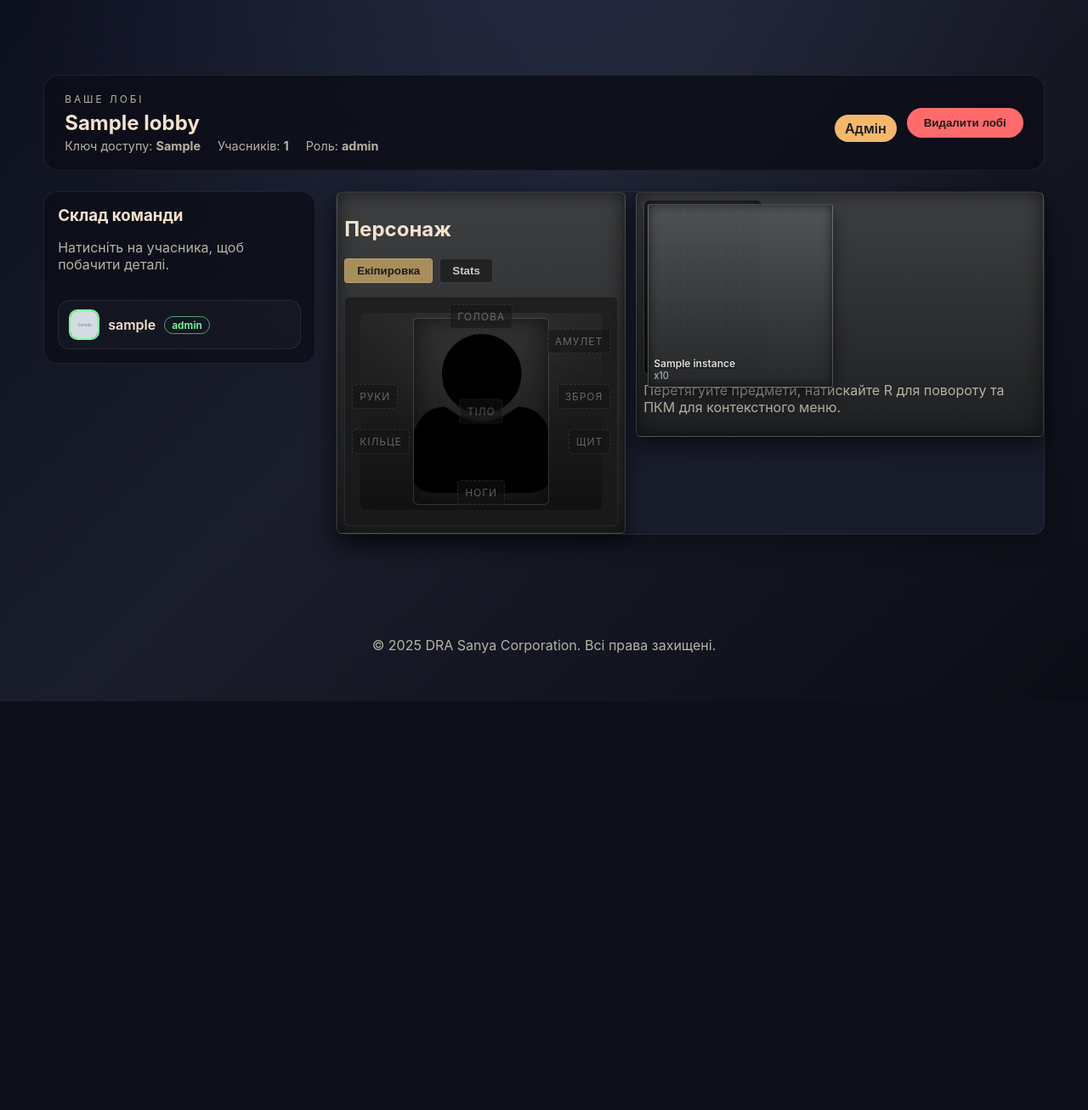
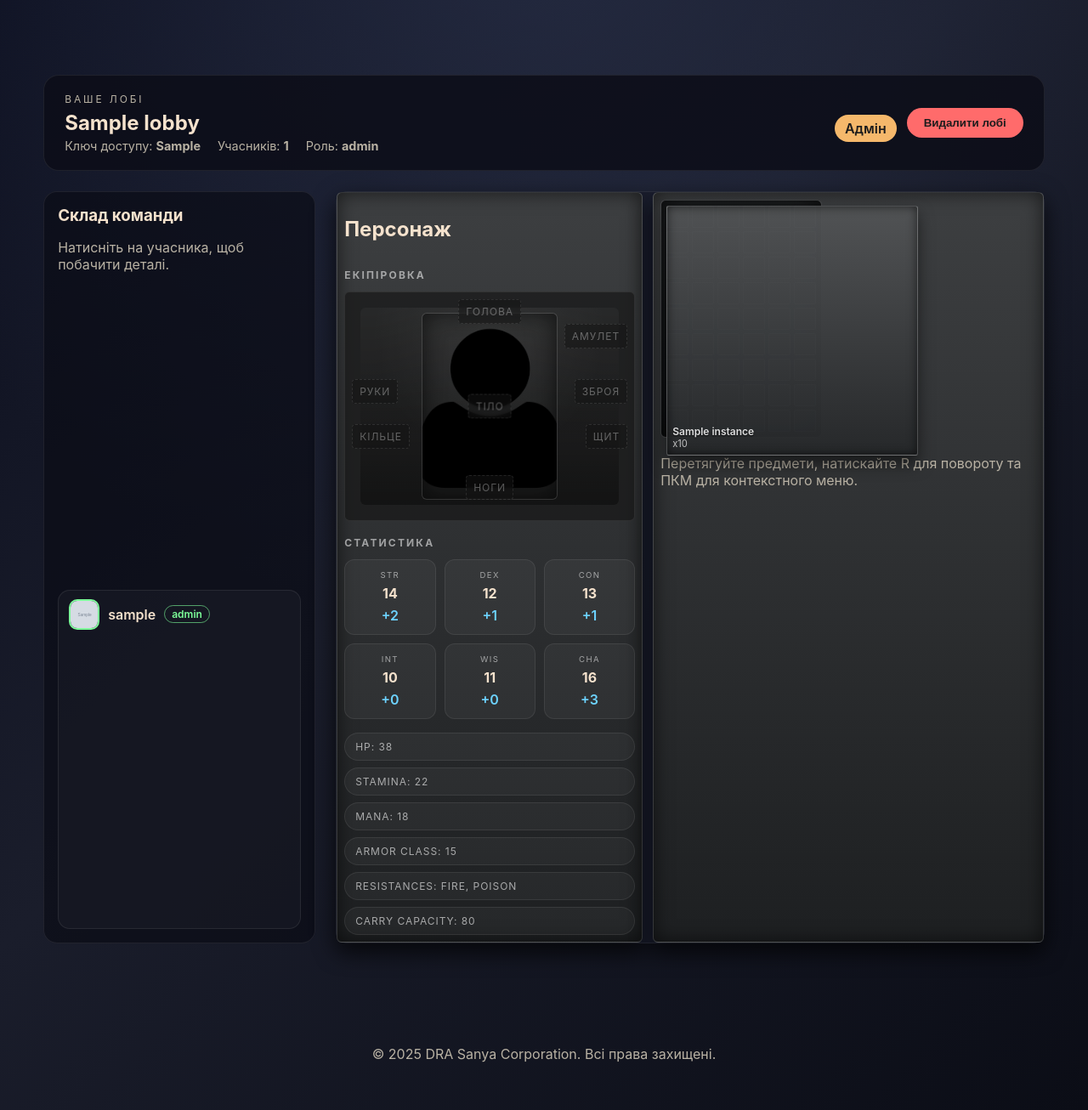
Before and after one commit to filonovnikita952-lang/testGAME, a Flask app: page /Lobby in a window 1280 px wide. Shown: the part 89-1395 px from the top of the page at 85% size. Before the commit the page ends 914 px from the top, so only its background shows below. Run offline with Flask 3, Linux system fonts and the light colour scheme; the visitor is signed in with stand-in values (Sample User, id 1); tables that the repository leaves empty hold one stand-in row (values such as "Sample post"); grey boxes marked "Sample" are stand-in pictures; data that the repository does not hold is empty.

Commit message:
Refine lobby embedded inventory layout

```diff
--- a/static/style.css
+++ b/static/style.css
@@ -769,7 +769,7 @@ textarea {
     display: grid;
     grid-template-columns: minmax(220px, 320px) minmax(0, 1fr);
     gap: 24px;
-    align-items: start;
+    align-items: stretch;
 }
 
 .lobby-roster {
@@ -818,6 +818,8 @@ textarea {
 
 .lobby-room__workspace {
     padding: 0;
+    display: flex;
+    align-items: stretch;
 }
 
 .member-status {
@@ -921,6 +923,76 @@ textarea {
     grid-template-columns: minmax(300px, 340px) minmax(0, 1fr);
     gap: 12px;
     align-items: start;
+}
+
+.inventory--embedded {
+    align-items: stretch;
+    grid-template-columns: minmax(280px, 360px) minmax(0, 1fr);
+    height: 100%;
+    --cell-size: 26px;
+}
+
+.inventory--embedded > * {
+    height: 100%;
+}
+
+.inventory-panel__header {
+    display: flex;
+    align-items: center;
+    justify-content: space-between;
+    gap: 12px;
+    margin-bottom: 12px;
+}
+
+.inventory-panel__content {
+    display: grid;
+    gap: 18px;
+}
+
+.inventory-section__title {
+    margin: 0 0 12px;
+    font-size: 0.75rem;
+    letter-spacing: 0.18em;
+    text-transform: uppercase;
+    color: rgba(255, 255, 255, 0.55);
+}
+
+.inventory-section--stats .stats-grid {
+    gap: 10px;
+}
+
+.inventory--embedded .stat-card__label {
+    font-size: 0.6rem;
+    letter-spacing: 0.14em;
+    text-transform: uppercase;
+    color: rgba(255, 255, 255, 0.55);
+}
+
+.inventory--embedded .stat-pill {
+    font-size: 0.75rem;
+    text-transform: uppercase;
+    letter-spacing: 0.08em;
+    color: rgba(255, 255, 255, 0.6);
+}
+
+.inventory--embedded .inventory-grid-panel {
+    display: flex;
+    flex-direction: column;
+    gap: 12px;
+    align-items: flex-start;
+}
+
+.inventory--embedded .tetris-grid {
+    gap: 4px;
+    padding: 6px;
+    background: linear-gradient(180deg, rgba(30, 32, 34, 0.98), rgba(16, 18, 20, 0.98));
+    border-color: rgba(255, 255, 255, 0.18);
+    box-shadow: inset 0 0 32px rgba(0, 0, 0, 0.7);
+}
+
+.inventory--embedded .tetris-cell {
+    border-color: rgba(255, 255, 255, 0.2);
+    background: rgba(255, 255, 255, 0.04);
 }
 
 .inventory-panel,
--- a/templates/Lobby.html
+++ b/templates/Lobby.html
@@ -140,23 +140,10 @@
                                             Персонаж
                                         {% endif %}
                                     </h2>
-                                    {% if membership.role in ['master', 'spectator'] %}
-                                        <div class="character-switcher">
-                                            {% for member in membership.lobby.members if member.user %}
-                                                <button class="chip character-switcher__chip" type="button" data-player-id="{{ member.user.id }}">
-                                                    {{ member.user.nickname }}
-                                                </button>
-                                            {% endfor %}
                                 </div>
-                                    {% endif %}
-                                </div>
-                                <div class="inventory-tabs" role="tablist" aria-label="Режими інвентаря">
-                                    <button class="tab-button is-active" data-tab="equipment" type="button" role="tab">Екіпировка</button>
-                                    <button class="tab-button" data-tab="stats" type="button" role="tab">Stats</button>
-                                </div>
-
+                                <div class="inventory-panel__content">
                                     {% if membership.role == 'master' %}
-                                    <div class="tab-content is-active" data-panel="equipment" role="tabpanel">
+                                        <section class="inventory-section inventory-section--master">
                                             <div class="master-panel">
                                             <h3>Створення предмета</h3>
                                             <form class="form">
@@ -243,9 +230,10 @@
                                                 </div>
                                             </div>
                                             </div>
-                                    </div>
+                                        </section>
                                     {% else %}
-                                    <div class="tab-content is-active" data-panel="equipment" role="tabpanel">
+                                        <section class="inventory-section inventory-section--equipment">
+                                            <h3 class="inventory-section__title">Екіпіровка</h3>
                                             <div class="paper-doll">
                                             <img src="/static/images/default_avatar.png" alt="Персонаж" class="paper-doll__image">
                                             <div class="paper-doll__slot slot-head" data-slot="head">Голова</div>
@@ -257,10 +245,10 @@
                                             <div class="paper-doll__slot slot-amulet" data-slot="amulet">Амулет</div>
                                             <div class="paper-doll__slot slot-ring" data-slot="ring">Кільце</div>
                                             </div>
-                                    </div>
-                                {% endif %}
+                                        </section>
 
-                                <div class="tab-content" data-panel="stats" role="tabpanel">
+                                        <section class="inventory-section inventory-section--stats">
+                                            <h3 class="inventory-section__title">Статистика</h3>
                                             <div class="stats-grid">
                                                 <div class="stat-card">
                                                     <span class="stat-card__label">STR</span>
@@ -302,6 +290,8 @@
                                                 <div class="stat-pill">Resistances: fire, poison</div>
                                                 <div class="stat-pill">Carry Capacity: 80</div>
                                             </div>
+                                        </section>
+                                    {% endif %}
                                 </div>
                             </div>
 
```
Lines whose indentation alone changed are shown as unchanged.
